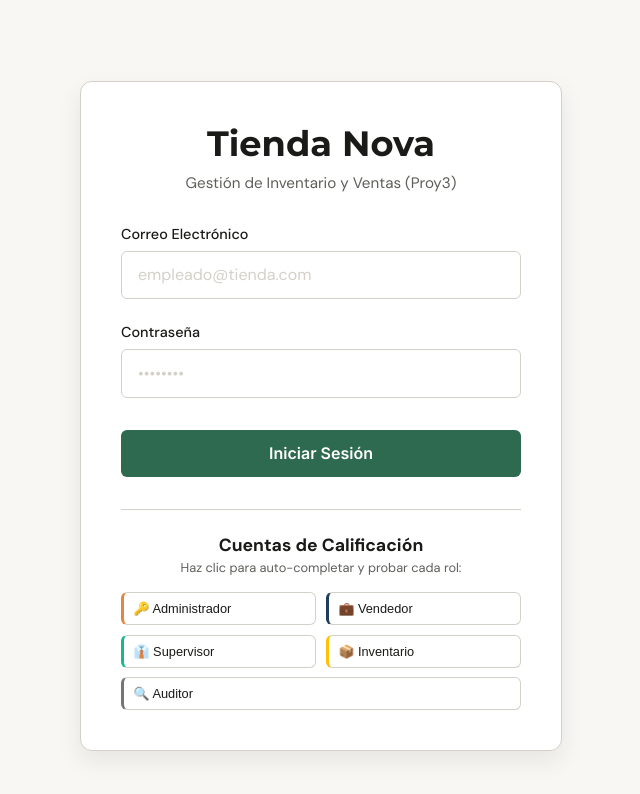
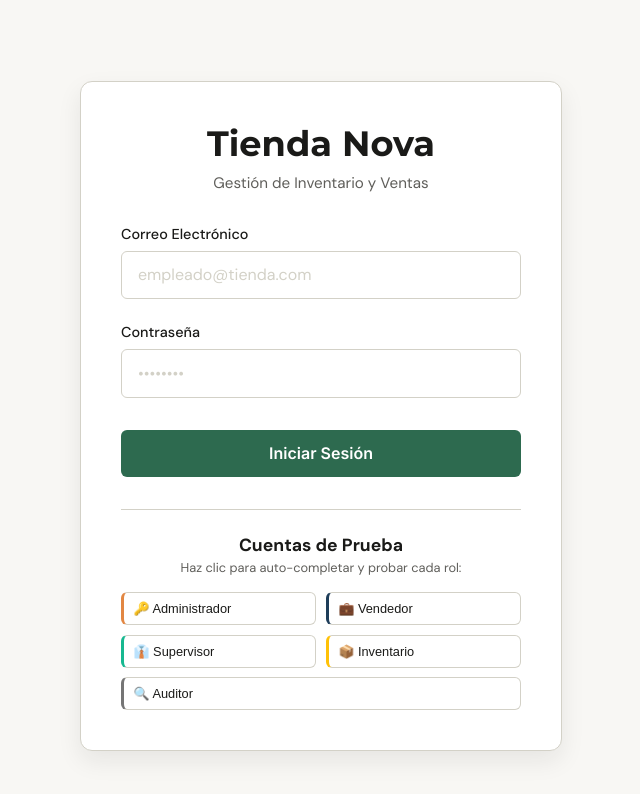
Before and after one commit to hmndzzl/DB_Proyecto2, a React (Vite) app in the folder app/frontend/: page /login in a window 1280 px wide. Shown: the top 794 px of the page, without its empty margins (319-959 px from the left). Built offline with nearby package versions, Linux system fonts and the light colour scheme.

Commit message:
docs: actualizar README

```diff
--- a/app/frontend/src/pages/auth/LoginPage.tsx
+++ b/app/frontend/src/pages/auth/LoginPage.tsx
@@ -64,7 +64,7 @@ export const LoginPage = () => {
             <div className="login-card">
                 <div className="login-header">
                     <h1>Tienda Nova</h1>
-                    <p>Gestión de Inventario y Ventas (Proy3)</p>
+                    <p>Gestión de Inventario y Ventas</p>
                 </div>
 
                 {error && <div className="login-error">{error}</div>}
@@ -105,7 +105,7 @@ export const LoginPage = () => {
 
                 {/* Sección Premium: Selector rápido de usuarios para calificación */}
                 <div className="grading-accounts-section">
-                    <h3>Cuentas de Calificación</h3>
+                    <h3>Cuentas de Prueba</h3>
                     <p className="grading-subtitle">Haz clic para auto-completar y probar cada rol:</p>
                     <div className="grading-buttons-grid">
                         <button
```
Also changed, not shown: 1 other file (tests, documents, lock files or other folders).
